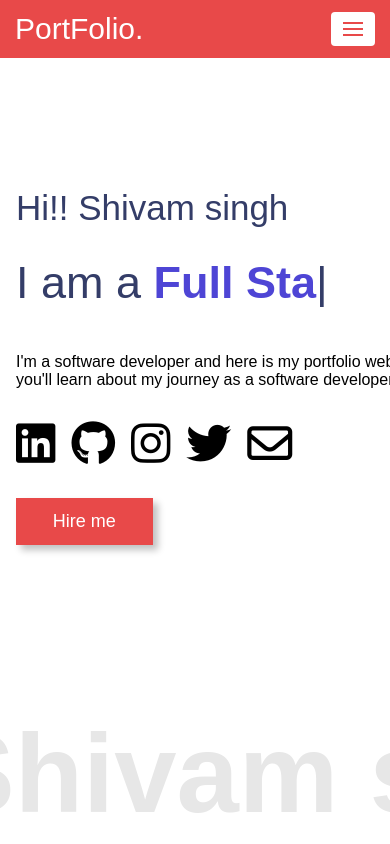
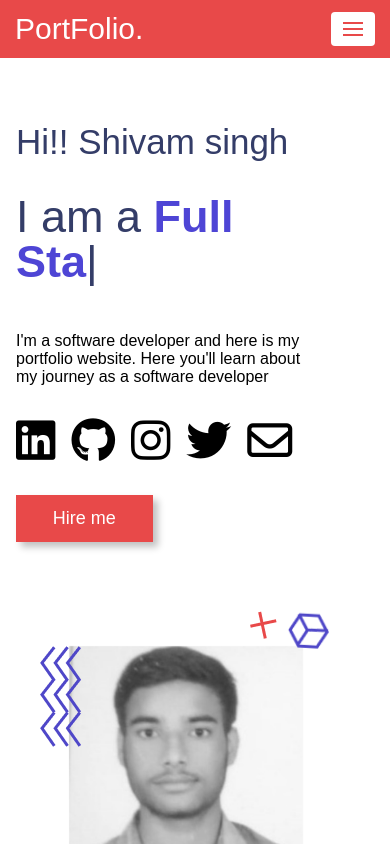
Before and after one commit to shivam0107/Portfolio-website, a plain HTML site: page index.html in a window 390 px wide. Drawn offline with nearby package versions, Linux system fonts and the light colour scheme.

Commit message:
hero section responsive

```diff
--- a/style.css
+++ b/style.css
@@ -137,6 +137,9 @@
  .nav-toggler span::after {
      top: 6px;
  }
+ /* .copyright{
+    scale: 0;
+ } */
 
  @media(max-width: 991px) {
      .nav-toggler {
@@ -154,13 +157,24 @@
          visibility: hidden;
         z-index: 10;
         display: flex;
-        align-items: center;
+
+        justify-content: center;
+        /* height: 100vh; */
      }
 
-     .header .nav ul li {
+          /* .copyright {
+              scale: 1;
+
+            flex-direction: column;
+          } */
+
+     .header .nav ul li{
          display: block;
          margin: 0;
+
+
      }
+
 
      .header #nav-check:checked~.nav {
          opacity: 1;
@@ -190,6 +204,8 @@
 
 
 /* navbar section end */
+
+/* hero section start  */
 
 .hero-section{
     position: relative;
@@ -473,6 +489,112 @@
     }
 
 }
+
+
+@media (max-width:991px) {
+
+    .hero-section{
+        flex-direction: column;
+
+
+    }
+    .hero-section-right{
+        align-self: flex-start;
+        margin-left: 20%;
+    }
+      .hero-section-left{
+        align-self: flex-start;
+      }
+
+
+
+
+
+
+
+}
+
+@media (max-width:813px) {
+
+
+    .hero-section-right {
+        align-self: flex-start;
+        margin-left: 10%;
+    }
+
+
+}
+@media (max-width:680px) {
+
+
+    .hero-section-right {
+        align-self: flex-start;
+        margin-left: 5%;
+
+
+    }
+
+
+ .hero-section-heading, .hero-section-sub-heading{
+    width: 45%;
+ }
+
+    .hero-section-description{
+        width: 45%;
+    }
+
+  .user-image {
+    width: 80%;
+  }
+
+  .user-image img{
+      width: 100%;
+  }
+
+
+
+
+}
+@media (max-width:450px) {
+
+
+    .hero-section-right {
+        align-self: flex-start;
+        margin-left: 2.5%;
+
+
+    }
+        .user-image {
+            width: 70%;
+            padding: 1.5rem;
+        }
+
+        .user-image img {
+            width: 100%;
+        }
+        .icons-cube{
+            right: 7em;
+        }
+    .icons-dots {
+        right: 7em;
+    }
+}
+
+@media (max-width:400px) {
+
+.hero-section-heading,
+    .hero-section-sub-heading {
+        width: 35%;
+    }
+
+    .hero-section-description {
+        width: 35%;
+    }
+
+
+
+}
+/* hero section end  */
 
 
 .project-section{
```
Also changed, not shown: index.html (+17 -1 lines).
